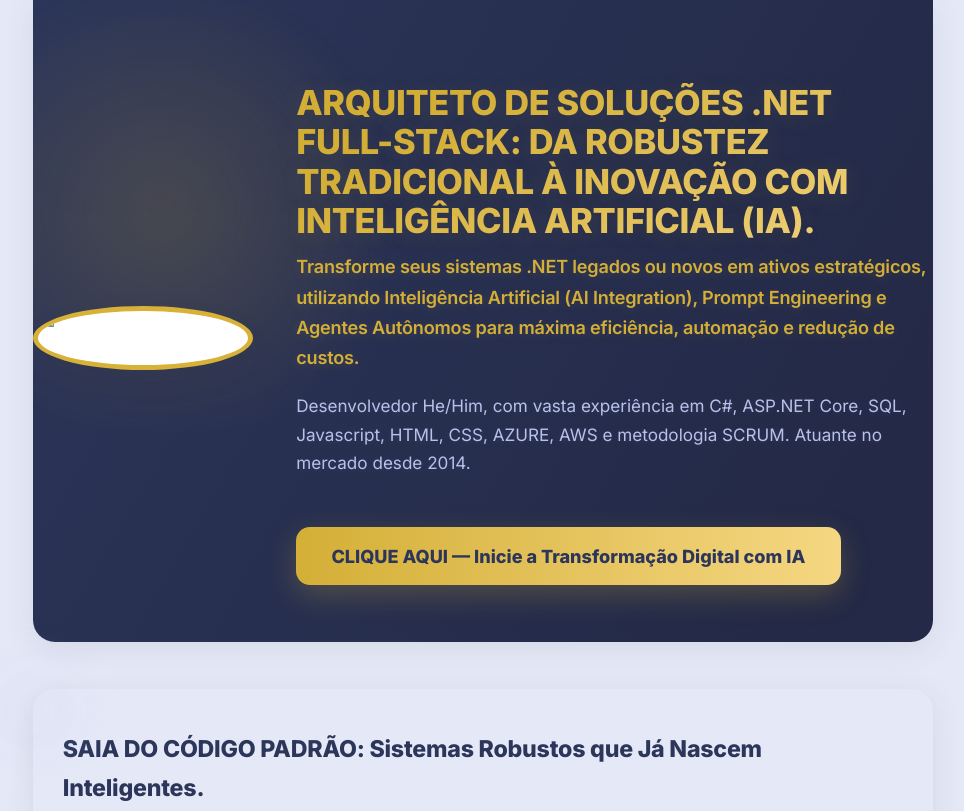
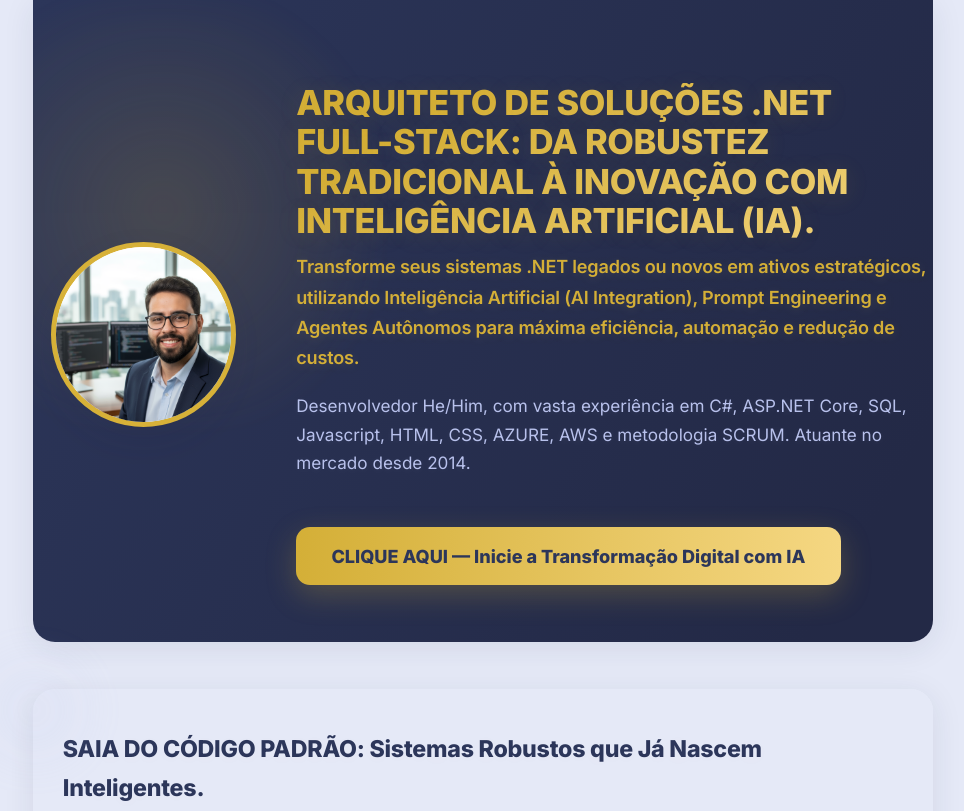
Before and after one commit to guialiveira/guialiveira.github.io, a plain HTML site: page index.html in a window 1280 px wide. Shown: the top 811 px of the page, without its empty margins (157-1121 px from the left). Drawn offline with Linux system fonts and the light colour scheme.

Commit message:
Corrige o caminho da imagem de perfil no meta e na seção hero

```diff
--- a/index.html
+++ b/index.html
@@ -7,7 +7,7 @@
   <meta name="description" content="ARQUITETO DE SOLUÇÕES .NET FULL-STACK: Transforme seus sistemas .NET legados ou novos em ativos estratégicos com IA, Prompt Engineering e Agentes Autônomos.">
   <meta property="og:title" content="Guilherme Alves — Arquiteto de Soluções .NET Full-Stack">
   <meta property="og:description" content="Transforme seus sistemas .NET legados ou novos em ativos estratégicos com IA, Prompt Engineering e Agentes Autônomos.">
-  <meta property="og:image" content="/assets/images/profile.png">
+  <meta property="og:image" content="/assets/images/prof.png">
   <link rel="icon" href="/assets/images/favicon.ico" />
   <link rel="preconnect" href="https://fonts.googleapis.com">
   <link rel="preconnect" href="https://fonts.gstatic.com" crossorigin>
@@ -324,7 +324,7 @@
     <!-- A. HERO -->
     <section class="hero">
       <div class="hero-photo">
-        <img src="assets/images/profile.png" alt="Foto profissional Guilherme Alves" loading="lazy">
+        <img src="assets/images/prof.png" alt="Foto profissional Guilherme Alves" loading="lazy">
       </div>
       <div class="hero-text">
         <h1>
```
